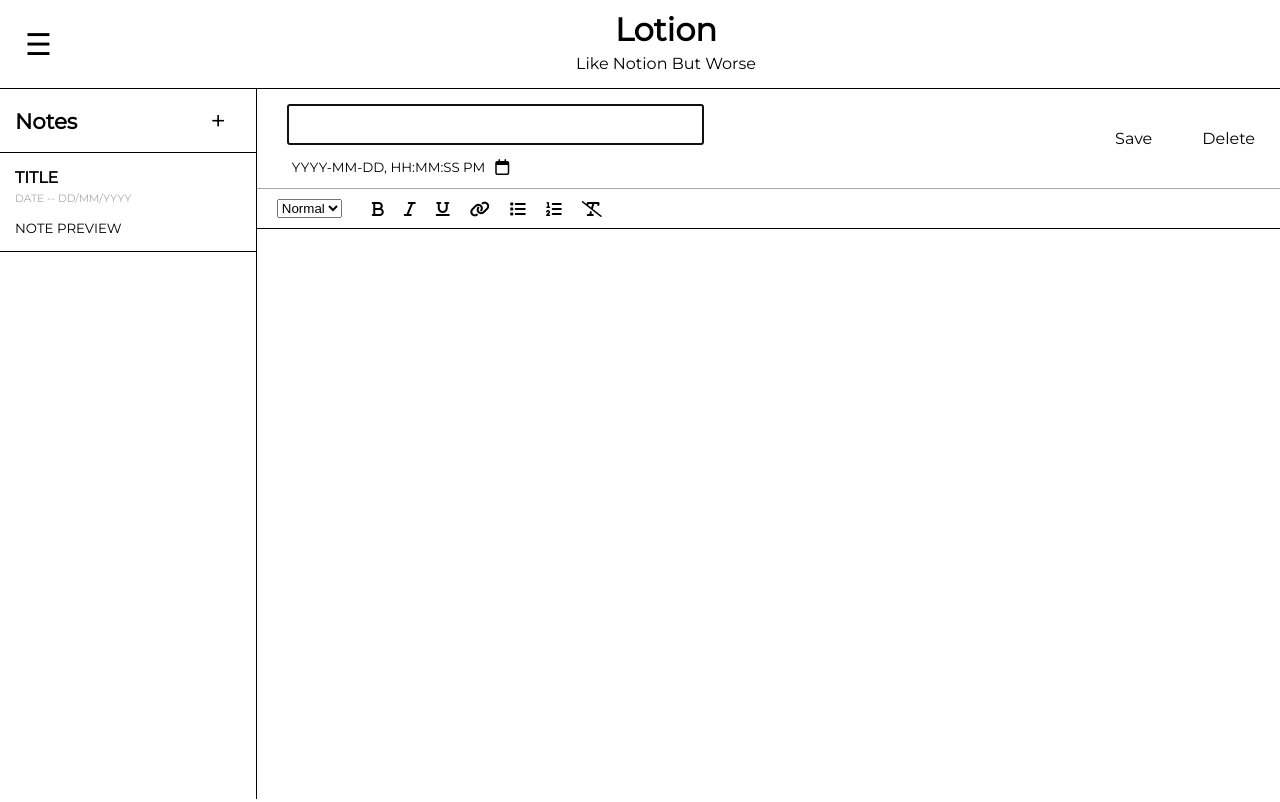
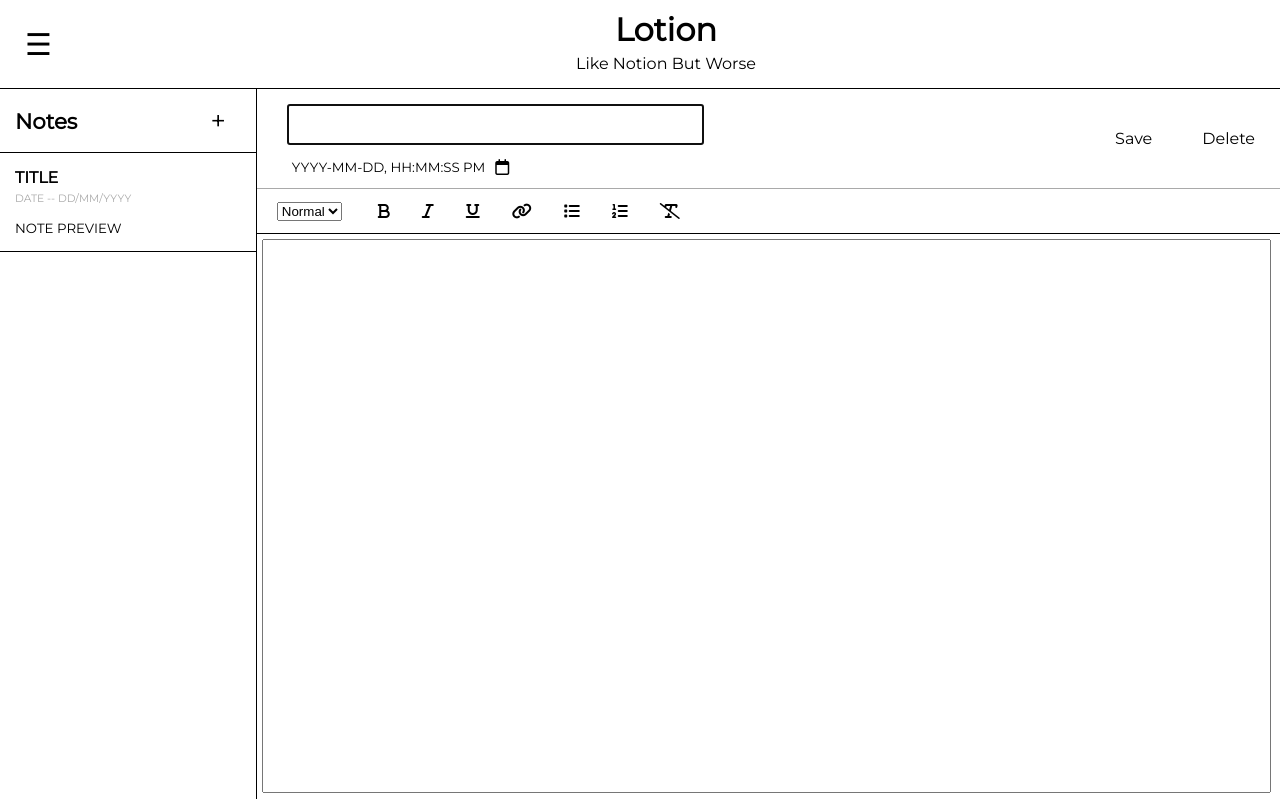
Before and after one commit to UniqueNameHere21/react_deploy_netlify, a React (Create React App) app: page / in a window 1280 px wide. Built offline with nearby package versions, Linux system fonts and the light colour scheme.

Commit message:
Update index.css

```diff
--- a/src/index.css
+++ b/src/index.css
@@ -165,11 +165,18 @@ section{
 
 #tool-bar select{
   margin: 10px 20px;
+
 }
 
 #tool-bar i{
-  margin: auto 10px;
+  padding: 14px 14px;
+  margin: 0 2px;
 }
+
+#tool-bar i:hover{
+  background-color: #46324b3c;
+}
+
 
 #active-pane{
   height:100%;
@@ -180,7 +187,6 @@ textarea{
   width: calc(100% - 20px);
   height: calc(100% - 162px);
   resize: none;
-  border: lightgray;
   font-size: 12pt;
   overflow: scroll;
 }
```
